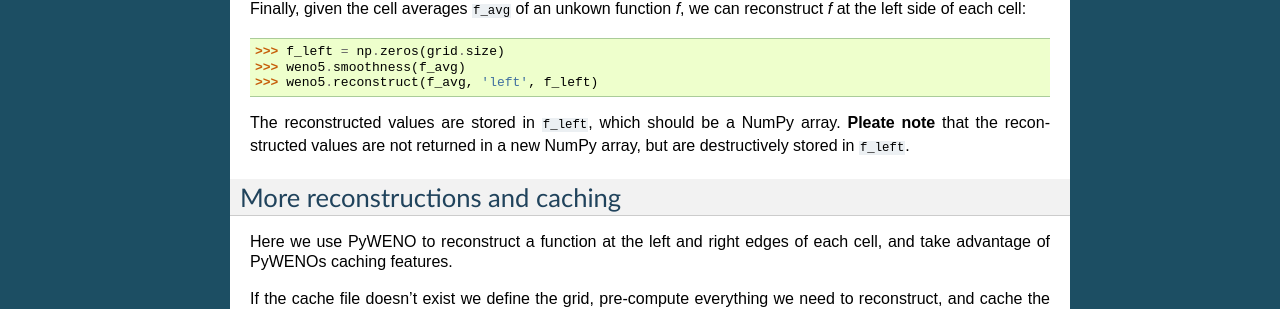
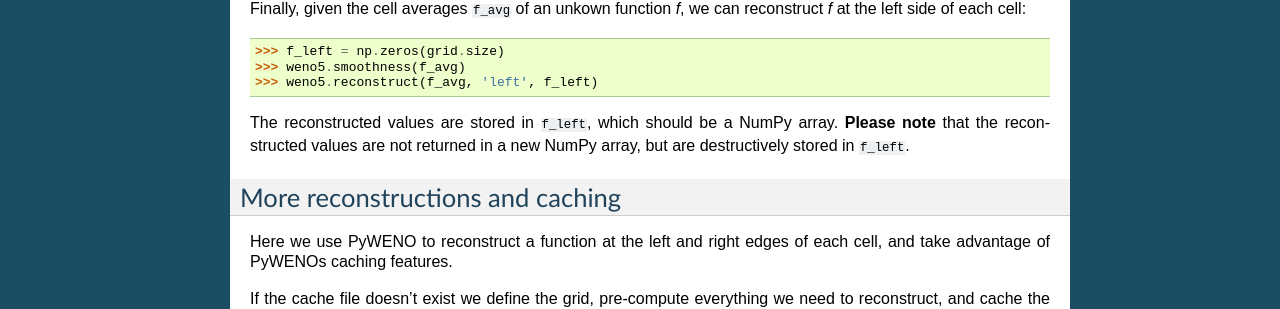
Before and after one commit to memmett/PyWENO, a Sphinx documentation site: the page built from docs/tutorial.rst, in a window 1280 px wide. Shown: the part 420-729 px from the top of the page. Built offline with Sphinx 7.4.7, drawn with Linux system fonts in a browser that asks for light colours; formulas are drawn with MathJax 3; the version number is read from the project's files by our own code.

```diff
--- a/docs/index.rst
+++ b/docs/index.rst
@@ -20,8 +20,7 @@ Documentation
 * :doc:`Tutorial <tutorial>` - basic usage.
 * :doc:`Examples <examples>` - more detailed examples.
 * :doc:`Reference <reference>` - reference documentation.
-
-.. * :download:`Maths <weno.pdf>` - the maths behind WENO
+* :download:`Maths <weno.pdf>` - the maths behind WENO
 
 
 **Features**
--- a/docs/tutorial.rst
+++ b/docs/tutorial.rst
@@ -29,7 +29,7 @@ we can reconstruct *f* at the left side of each cell::
   >>> weno5.reconstruct(f_avg, 'left', f_left)
 
 The reconstructed values are stored in ``f_left``, which should be a
-NumPy array.  **Pleate note** that the reconstructed values are not
+NumPy array.  **Please note** that the reconstructed values are not
 returned in a new NumPy array, but are destructively stored in
 ``f_left``.
 
```
Also changed, not shown: 3 other files.
